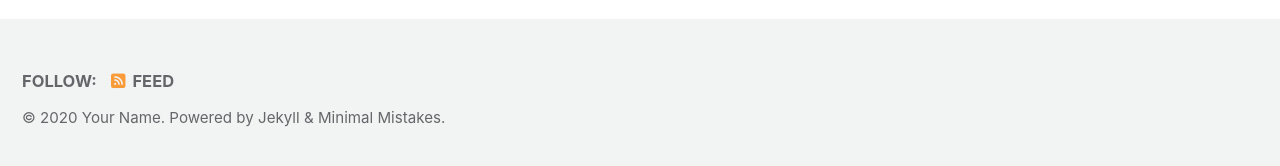
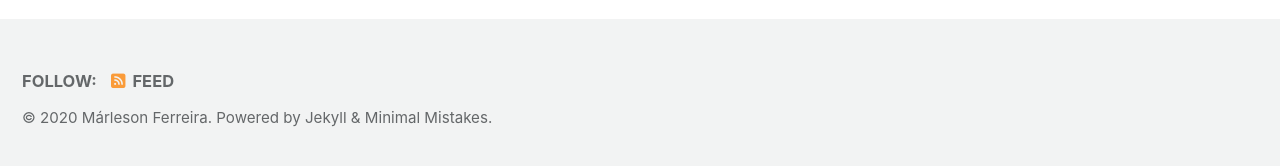
Before and after one commit to marleson/notas, a Jekyll site: the page built from index.html, in a window 1280 px wide and 900 px high, scrolled down 222 px. Shown: the part 726-892 px from the top of the window. Built offline with Jekyll 4.4.1, drawn with Linux system fonts in a browser that asks for light colours; cached includes are drawn as plain includes; nearby versions of some CDN libraries; the list of posts is cut into pages by our own code; some of the changed text lies outside the part shown.

Commit message:
first change

```diff
--- a/_config.yml
+++ b/_config.yml
@@ -16,11 +16,11 @@ minimal_mistakes_skin    : "default" # "air", "aqua", "contrast", "dark", "dirt"
 
 # Site Settings
 locale                   : "en-US"
-title                    : "Site Title"
+title                    : "Márleson Ferreira"
 title_separator          : "-"
 subtitle                 : # site tagline that appears below site title in masthead
-name                     : "Your Name"
-description              : "An amazing website."
+name                     : "Márleson Ferreira"
+description              : "Notas de aula"
 url                      : # the base hostname & protocol for your site e.g. "https://mmistakes.github.io"
 baseurl                  : # the subpath of your site, e.g. "/blog"
 repository               : # GitHub username/repo-name e.g. "mmistakes/minimal-mistakes"
@@ -93,10 +93,10 @@ analytics:
 
 # Site Author
 author:
-  name             : "Your Name"
+  name             : "Márleson Ferreira"
   avatar           : # path of avatar image, e.g. "/assets/images/bio-photo.jpg"
-  bio              : "I am an **amazing** person."
-  location         : "Somewhere"
+  bio              : "**notas** de aula"
+  location         : "Santana, AP"
   email            :
   links:
     - label: "Email"
@@ -279,3 +279,11 @@ defaults:
       comments: # true
       share: true
       related: true
+
+  # _pages
+  - scope:
+      path: ""
+      type: pages
+    values:
+      layout: single
+      author_profile: true
```
